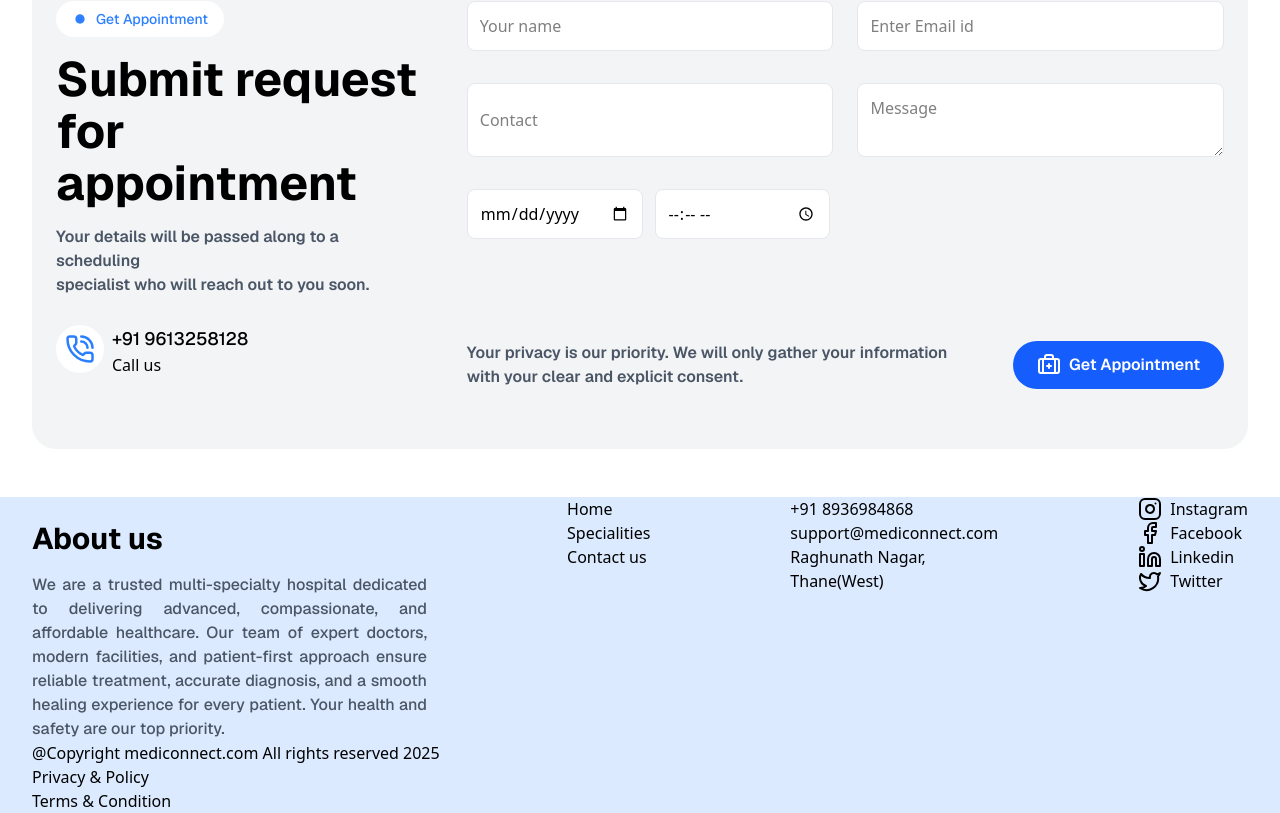
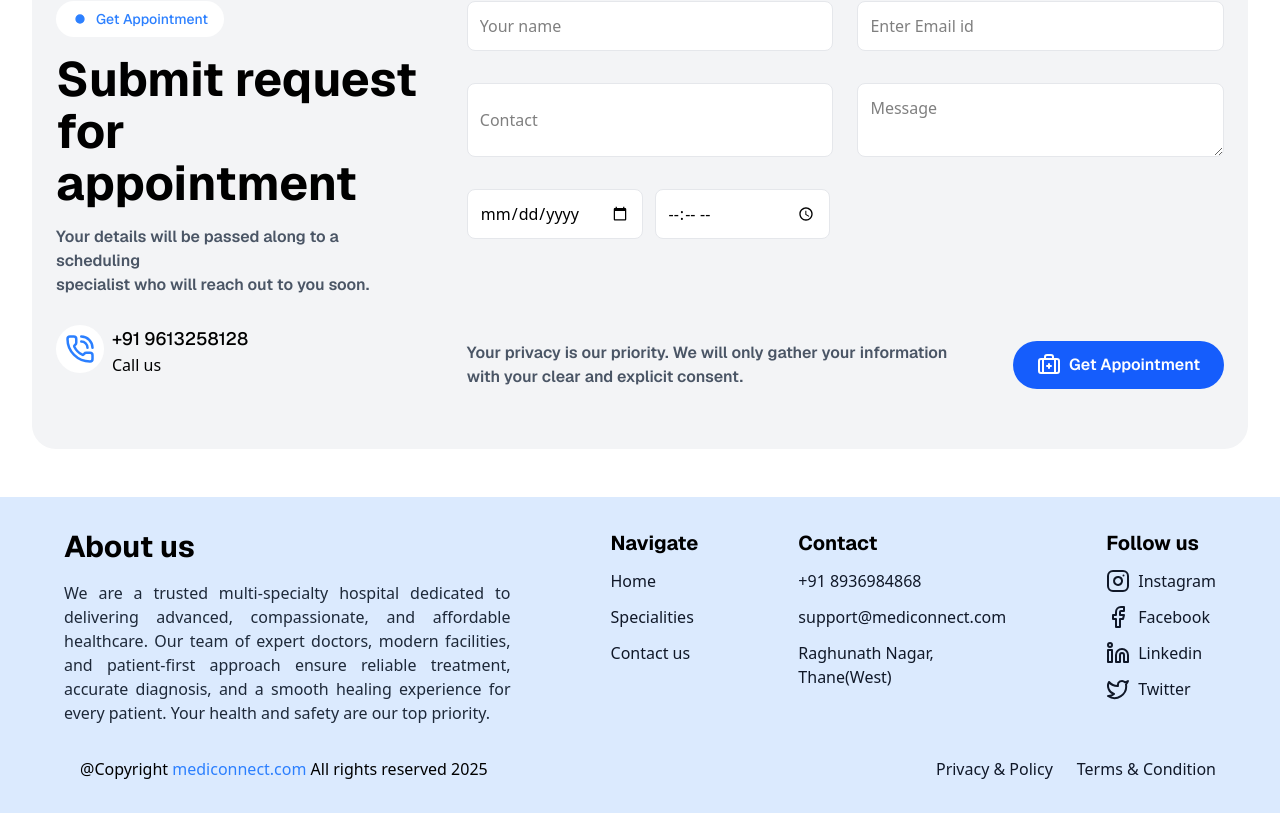
Before and after one commit to shifxa/mediconnect, a React (Vite) app: page /specialities/Generalphysician in a window 1280 px wide. Shown: the part 2114-2927 px from the top of the page. Built offline with nearby package versions, Linux system fonts and the light colour scheme.

Commit message:
footer created

```diff
--- a/src/component/footer.jsx
+++ b/src/component/footer.jsx
@@ -5,33 +5,36 @@ import { Facebook, Instagram, Linkedin, Twitter } from "lucide-react"
 function Footer() {
     return (
        <section id="footer" className="w-full mx-auto bg-blue-100 mt-12">
-        <div id="container" className="w-[95%] mx-auto">
-       <div id="main" className="flex flex-row gap-x-35">
-         <div id="about" className="flex flex-col gap-y-4 pt-6 text-justify">
+        <div id="container" className="w-[95%] mx-auto pt-8 p-8">
+       <div id="main" className="flex flex-row gap-x-25 text-start">
+         <div id="about" className="flex flex-col gap-y-4 text-justify">
             <h1 className="geist-bold text-3xl">About us</h1>
-            <p className="geist-normal text-base text-gray-600">We are a trusted multi-specialty hospital dedicated to delivering advanced, compassionate, and affordable healthcare. Our team of expert doctors, modern facilities, and patient-first approach ensure reliable treatment, accurate diagnosis, and a smooth healing experience for every patient. Your health and safety are our top priority.</p>
+            <p className=" text-base text-gray-800">We are a trusted multi-specialty hospital dedicated to delivering advanced, compassionate, and affordable healthcare. Our team of expert doctors, modern facilities, and patient-first approach ensure reliable treatment, accurate diagnosis, and a smooth healing experience for every patient. Your health and safety are our top priority.</p>
          </div>
-        <div id="navigate">
-            <p>Home</p>
-            <p>Specialities</p>
-            <p>Contact us</p>
+        <div id="navigate" className="flex flex-col gap-y-3">
+            <h1 className="geist-bold text-xl ">Navigate</h1>
+            <p className="text-gray-900">Home</p>
+            <p className="text-gray-900">Specialities</p>
+            <p className="text-gray-900">Contact us</p>
         </div>
-        <div id="contact">
-            <p>+91 8936984868</p>
-            <p>support@mediconnect.com</p>
-            <p>Raghunath Nagar, Thane(West)</p>
+        <div id="contact" className="flex flex-col gap-y-3">
+            <h1 className="geist-bold text-xl">Contact</h1>
+            <p className="text-gray-900">+91 8936984868</p>
+            <p className="text-gray-900">support@mediconnect.com</p>
+            <p className="text-gray-900">Raghunath Nagar, Thane(West)</p>
 
         </div>
-        <div id="follow" className="flex flex-col">
-           <span className="flex flex-row gap-x-2"><Instagram /><p>Instagram</p></span>
-            <span className="flex flex-row gap-x-2"><Facebook /><p>Facebook</p></span>
-            <span className="flex flex-row gap-x-2"><Linkedin /><p>Linkedin</p></span>
-           <span className="flex flex-row gap-x-2"> <Twitter /><p>Twitter</p></span>
+        <div id="follow" className="flex flex-col gap-y-3">
+            <h1 className="geist-bold text-xl">Follow us</h1>
+           <span className="flex flex-row gap-x-2 text-gray-900"><Instagram /><p>Instagram</p></span>
+            <span className="flex flex-row gap-x-2 text-gray-900"><Facebook /><p>Facebook</p></span>
+            <span className="flex flex-row gap-x-2 text-gray-900"><Linkedin /><p>Linkedin</p></span>
+           <span className="flex flex-row gap-x-2 text-gray-900"> <Twitter /><p>Twitter</p></span>
         </div>
        </div>
-        <div id="copyright">
-            <p>@Copyright mediconnect.com All rights reserved 2025</p>
-            <span>
+        <div id="copyright" className="flex flex-row gap-x-4 justify-between pt-8 p-0">
+            <p className="pl-4">@Copyright <span className="text-blue-500 ">mediconnect.com</span> All rights reserved 2025</p>
+            <span className="flex flex-row gap-x-6 text-base text-gray-900">
                 <p>Privacy & Policy</p>
                 <p>Terms & Condition</p>
             </span>
--- a/src/pages/Specialities.jsx
+++ b/src/pages/Specialities.jsx
@@ -239,11 +239,11 @@ function Specialities() {
               <p className="gesit-semi-bold text-xl p-5 px-10 pt-9">
                 {data.results.testimony}
               </p>
-              <span className="flex flex-row gap-2 py-8 px-10">
+              <span className="flex flex-row gap-2 py-8 px-10 ">
                 <img
                   src={data.results.patimg}
                   alt="patimg"
-                  className="w-14 h-14 rounded-full"
+                  className="w-14 h-14 rounded-full object-cover"
                 />
 
                 <span>
```
